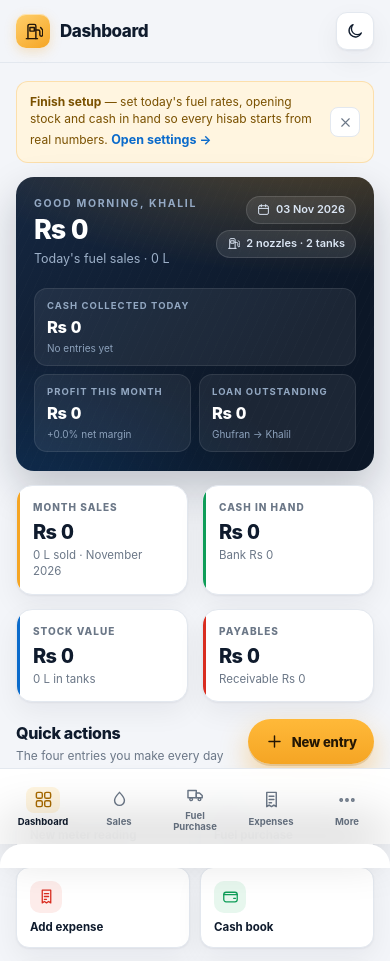
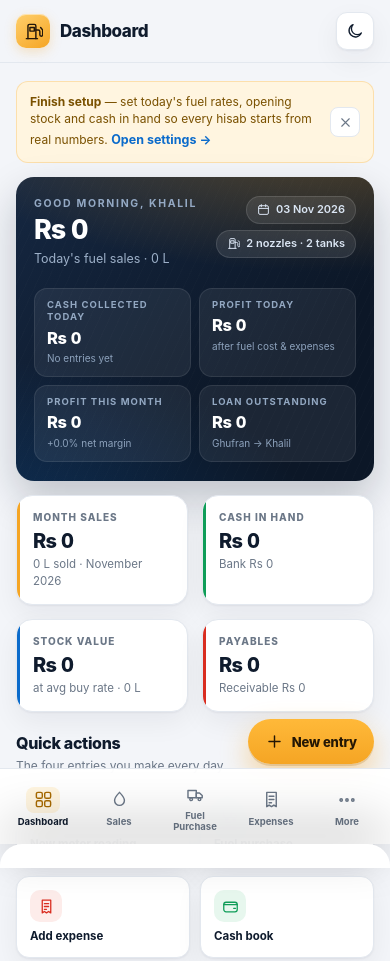
Before and after one commit to khalilgemini214-boop/ghufran-khalil-petroleum-pump, a website: page index.html in a window 390 px wide. Shown: the top 961 px of the page. Drawn offline with Linux system fonts and the light colour scheme.

Commit message:
Show today's profit and average buy rates on dashboard
- Add today's net profit (sales - fuel cost - today's expenses)
- Show weighted average buy rate and selling rate per product
- Clarify stock value is book stock at weighted average cost
- Reflow hero stats to 4 cards on desktop and 2x2 on phones

```diff
--- a/index.html
+++ b/index.html
@@ -170,7 +170,7 @@ input,select,textarea{font-family:inherit}
 .hero h2{font-size:32px;letter-spacing:-.045em;font-weight:800;margin-top:4px;line-height:1.1}
 .hero .sub{font-size:12.5px;color:#9db0c8;margin-top:5px}
 .hero .pill{display:inline-flex;align-items:center;gap:6px;background:rgba(255,255,255,.09);border:1px solid rgba(255,255,255,.12);padding:5px 10px;border-radius:999px;font-size:11px;color:#dbe6f4;font-weight:600}
-.hero-stats{display:grid;grid-template-columns:repeat(3,1fr);gap:10px;margin-top:20px;position:relative;z-index:1}
+.hero-stats{display:grid;grid-template-columns:repeat(4,1fr);gap:10px;margin-top:20px;position:relative;z-index:1}
 .hero-stat{background:rgba(255,255,255,.065);border:1px solid rgba(255,255,255,.09);border-radius:13px;padding:10px 12px;min-width:0}
 .hero-stat .l{font-size:9.5px;letter-spacing:.11em;text-transform:uppercase;color:#93a8c2;font-weight:750;white-space:nowrap;overflow:hidden;text-overflow:ellipsis}
 .hero-stat .v{font-size:16.5px;font-weight:800;letter-spacing:-.02em;margin-top:3px;white-space:nowrap;overflow:hidden;text-overflow:ellipsis}
@@ -389,6 +389,7 @@ html[data-theme="dark"] #toast-root{bottom:96px}
   .cash-chip b{font-size:12px}
   .hero{padding:19px 18px;border-radius:18px}
   .hero h2{font-size:27px}
+  .hero-stats{grid-template-columns:1fr 1fr}
   .quick-grid{grid-template-columns:repeat(2,1fr)}
   .k3{grid-template-columns:1fr}
   .section-title{margin:20px 0 10px}
@@ -425,7 +426,7 @@ html[data-theme="dark"] #toast-root{bottom:96px}
   .k2{grid-template-columns:1fr}
   .kpi .v{font-size:20px}
   .hero-stats{grid-template-columns:1fr 1fr;gap:8px}
-  .hero-stats .hero-stat:first-child{grid-column:1/-1}
+  .hero-stat .l{white-space:normal;line-height:1.3}
   .form-grid{grid-template-columns:1fr}
   .tb-actions .hide-xs{display:none}
   .card-head{padding:13px 15px}
@@ -1213,6 +1214,20 @@ function pnl(mk){
   const net = gross - exp.total;
   return {mk, revenue, litres:litresSold, cogs, gross, margin: revenue? (gross/revenue)*100:0, expenses:exp.total, expenseList:exp.list, salaries:exp.salaries, net, netMargin: revenue? (net/revenue)*100:0, byProduct};
 }
+function pnlDay(dateStr){
+  const list = DB.sales.filter(s=>s.date===dateStr);
+  const revenue = sum(list, s=>s.amount);
+  const litresSold = sum(list, s=>s.litres);
+  let cogs = 0;
+  DB.products.forEach(p=>{
+    const l = sum(list.filter(s=>s.product===p.id), s=>s.litres);
+    cogs += l * avgCost(p.id, dateStr);
+  });
+  cogs = round2(cogs);
+  const gross = round2(revenue - cogs);
+  const exp = sum(DB.expenses.filter(e=>e.date===dateStr), e=>e.amount) + sum(DB.salaryPayments.filter(p=>p.date===dateStr), p=>p.amount);
+  return {date:dateStr, revenue, litres:litresSold, cogs, gross, expenses:round2(exp), net:round2(gross-exp)};
+}
 function partnerShare(partner, net){ return net * (num(partner.share)/100); }
 function settlement(mk){
   const p = pnl(mk);
@@ -1299,12 +1314,21 @@ function tankBar(productId){
     '<div class="cap"><span class="num">'+litres(st.book)+'</span><small>'+Math.round(p)+'% of '+nfInt.format(st.capacity)+' L</small></div>'+
   '</div>';
 }
+function avgRateLine(productId){
+  const st = stockOf(productId);
+  const sell = currentRate(productId);
+  return '<div class="tiny" style="display:flex;justify-content:space-between;gap:8px;margin-top:6px">'+
+    '<span class="muted">Avg buy <b class="num" style="color:var(--ink)">'+(st.cost?money(st.cost)+'/L':'—')+'</b></span>'+
+    '<span class="muted">Selling <b class="num" style="color:var(--ink)">'+(sell?nfMoney.format(sell)+'/L':'—')+'</b></span>'+
+  '</div>';
+}
 
 /* ==========================================================================
    DASHBOARD
    ========================================================================== */
 function pageDashboard(){
   const today = todaySales();
+  const todayP = pnlDay(todayISO());
   const mk = currentMonth();
   const p = pnl(mk);
   const cash = cashInHand();
@@ -1347,6 +1371,7 @@ function pageDashboard(){
     '</div>'+
     '<div class="hero-stats">'+
       '<div class="hero-stat"><div class="l">Cash collected today</div><div class="v num">'+money0(today.cash)+'</div><div class="s">'+(today.count?today.count+(today.count===1?' meter entry':' meter entries'):'No entries yet')+'</div></div>'+
+      '<div class="hero-stat"><div class="l">Profit today</div><div class="v num">'+money0(todayP.net)+'</div><div class="s">after fuel cost &amp; expenses</div></div>'+
       '<div class="hero-stat"><div class="l">Profit this month</div><div class="v num">'+money0(p.net)+'</div><div class="s">'+(p.netMargin>=0?'+':'')+p.netMargin.toFixed(1)+'% net margin</div></div>'+
       '<div class="hero-stat"><div class="l">Loan outstanding</div><div class="v num">'+money0(loan)+'</div><div class="s">Ghufran → Khalil</div></div>'+
     '</div>'+
@@ -1355,7 +1380,7 @@ function pageDashboard(){
   '<div class="grid k4" style="margin-top:14px">'+
     '<div class="kpi"><div class="bar"></div><div class="l">Month sales</div><div class="v num">'+money0(p.revenue)+'</div><div class="s">'+litres(p.litres)+' sold · '+monthName(mk)+'</div></div>'+
     '<div class="kpi g"><div class="bar"></div><div class="l">Cash in hand</div><div class="v num">'+money0(cash)+'</div><div class="s">Bank '+money0(bankBalance())+'</div></div>'+
-    '<div class="kpi b"><div class="bar"></div><div class="l">Stock value</div><div class="v num">'+moneyShort(stockVal)+'</div><div class="s">'+litres(stP.book+stD.book)+' in tanks</div></div>'+
+    '<div class="kpi b"><div class="bar"></div><div class="l">Stock value</div><div class="v num">'+moneyShort(stockVal)+'</div><div class="s">at avg buy rate · '+litres(stP.book+stD.book)+'</div></div>'+
     '<div class="kpi r"><div class="bar"></div><div class="l">Payables</div><div class="v num">'+moneyShort(payables)+'</div><div class="s">Receivable '+moneyShort(receivables)+'</div></div>'+
   '</div>'+
 
@@ -1376,9 +1401,11 @@ function pageDashboard(){
       '<div class="card-head"><div><h3>Tank levels</h3><p>Book stock right now</p></div><button class="link-btn no-print" data-act="nav" data-page="stock">Details</button></div>'+
       '<div class="card-body" style="display:flex;flex-direction:column;gap:14px">'+
         '<div><div style="display:flex;justify-content:space-between;align-items:center;margin-bottom:6px"><span class="small strong">Petrol</span><span class="tiny muted">'+litres(stP.book)+' of '+nfInt.format(stP.capacity)+' L</span></div>'+tankBar('petrol')+
-        (stP.book<0?'<div class="tiny down" style="margin-top:4px">Negative stock — add a purchase or check the readings</div>':lowPetrol?'<div class="tiny down" style="margin-top:4px">Low stock — reorder soon</div>':(!stP.purchased&&!stP.sold&&!stP.opening?'<div class="tiny muted" style="margin-top:4px">Add opening stock in Settings or record a purchase</div>':''))+'</div>'+
+        (stP.book<0?'<div class="tiny down" style="margin-top:4px">Negative stock — add a purchase or check the readings</div>':lowPetrol?'<div class="tiny down" style="margin-top:4px">Low stock — reorder soon</div>':(!stP.purchased&&!stP.sold&&!stP.opening?'<div class="tiny muted" style="margin-top:4px">Add opening stock in Settings or record a purchase</div>':''))+
+        avgRateLine('petrol')+'</div>'+
         '<div><div style="display:flex;justify-content:space-between;align-items:center;margin-bottom:6px"><span class="small strong">Diesel</span><span class="tiny muted">'+litres(stD.book)+' of '+nfInt.format(stD.capacity)+' L</span></div>'+tankBar('diesel')+
-        (stD.book<0?'<div class="tiny down" style="margin-top:4px">Negative stock — add a purchase or check the readings</div>':lowDiesel?'<div class="tiny down" style="margin-top:4px">Low stock — reorder soon</div>':(!stD.purchased&&!stD.sold&&!stD.opening?'<div class="tiny muted" style="margin-top:4px">Add opening stock in Settings or record a purchase</div>':''))+'</div>'+
+        (stD.book<0?'<div class="tiny down" style="margin-top:4px">Negative stock — add a purchase or check the readings</div>':lowDiesel?'<div class="tiny down" style="margin-top:4px">Low stock — reorder soon</div>':(!stD.purchased&&!stD.sold&&!stD.opening?'<div class="tiny muted" style="margin-top:4px">Add opening stock in Settings or record a purchase</div>':''))+
+        avgRateLine('diesel')+'</div>'+
       '</div>'+
     '</div>'+
   '</div>'+
@@ -1914,9 +1941,10 @@ function pageStock(){
           '<div class="stat-line"><span class="k">Purchases</span><span class="v num">'+litres(st.purchased)+'</span></div>'+
           '<div class="stat-line"><span class="k">Sold</span><span class="v num">'+litres(st.sold)+'</span></div>'+
           '<div class="stat-line"><span class="k">Book stock</span><span class="v num">'+litres(st.book)+'</span></div>'+
-          '<div class="stat-line"><span class="k">Avg cost</span><span class="v num">'+money(st.cost)+'/L</span></div>'+
+          '<div class="stat-line"><span class="k">Avg buy rate</span><span class="v num">'+money(st.cost)+'/L</span></div>'+
           '<div class="stat-line"><span class="k">Stock value</span><span class="v num">'+money0(st.value)+'</span></div>'+
         '</div>'+
+        '<div class="tiny muted" style="margin-top:8px">Stock value = book stock × weighted average buy rate (opening stock plus every purchase bill up to today). It is a cost value, not the selling price.</div>'+
         '<div class="divider"></div>'+
         '<div style="display:flex;gap:8px"><button class="btn sm ghost block no-print" data-act="new-purchase">'+icon('plus',14)+' Purchase</button>'+
         '<button class="btn sm ghost block no-print" data-act="new-dip">'+icon('tank',14)+' Dip check</button></div>'+
```
